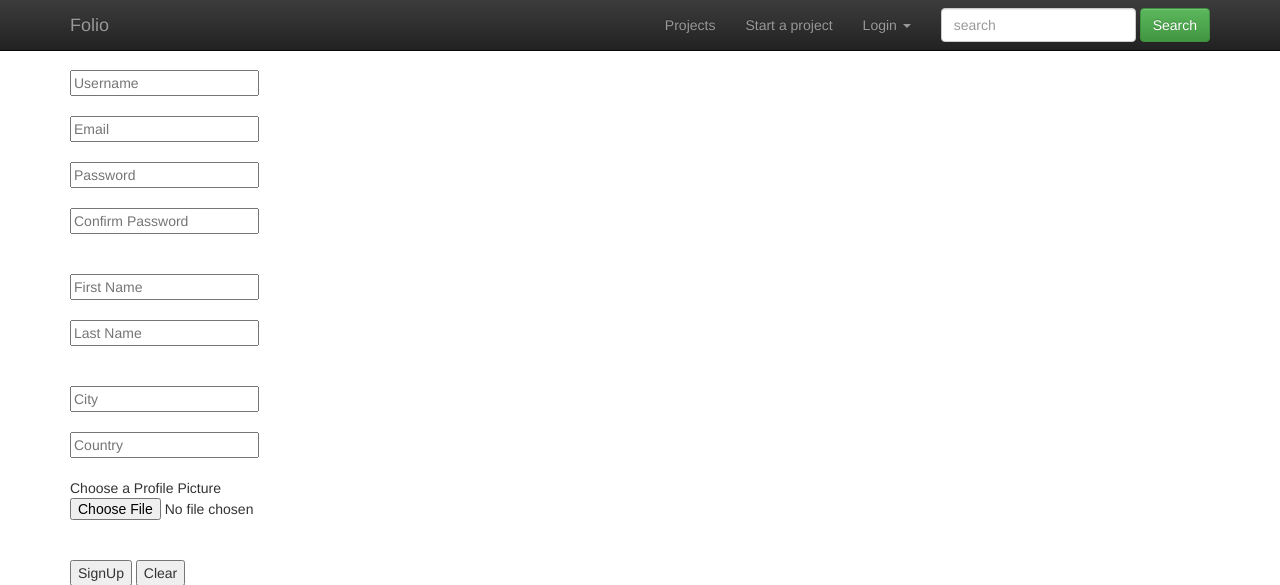
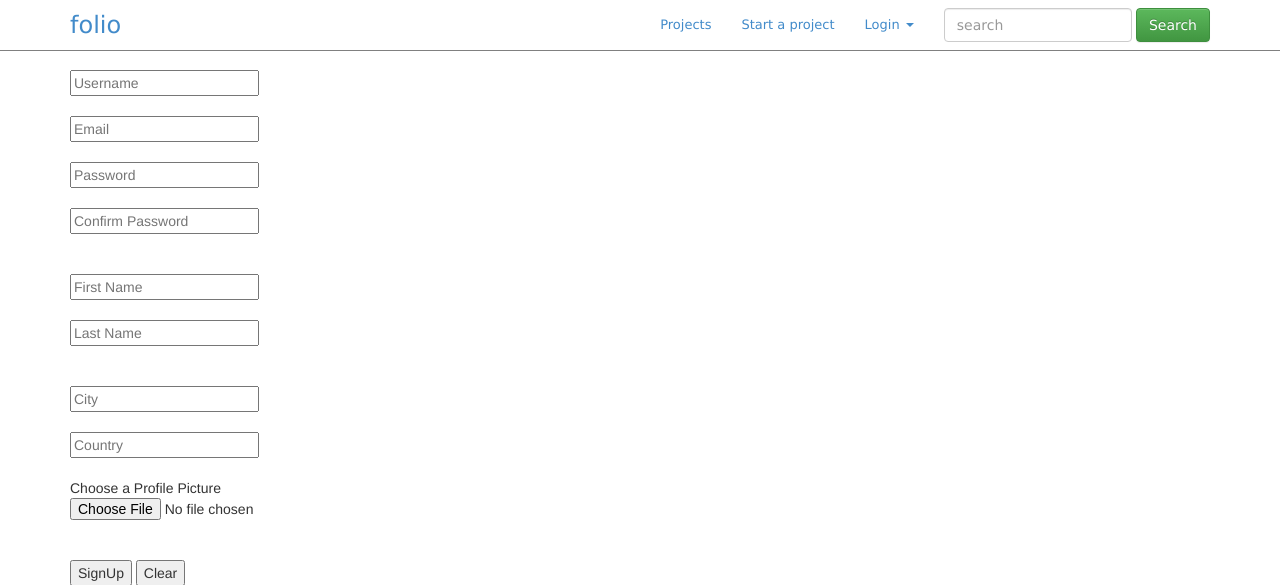
Before and after one commit to gattazr/Folio, a CodeIgniter app: page /index.php/user/sign_up in a window 1280 px wide. Shown: the top 585 px of the page. Run offline with CodeIgniter, Linux system fonts and the light colour scheme; some libraries are stand-ins or nearby versions.

Commit message:
Some CSS

```diff
--- a/application/views/templates/headmenu.php
+++ b/application/views/templates/headmenu.php
@@ -6,16 +6,32 @@ function headmenu(){
 		$isLogged = false;
 	}
 ?>
+
+
+
 <style>
 body{
 	padding-top: 70px;
 	padding-bottom: 30px;
 }
+
+.navbar{
+background:#fff;
+border-bottom: 1px solid grey;
+	font: 13px Verdana, 'Lucida Grande';
+	color:3399cc;
+}
+
+#title{
+font-size: 24px;
+}
+
+
 </style>
-<div class="navbar navbar-inverse navbar-fixed-top" role="navigation">
+<div class="navbar navbar-fixed-top" role="navigation">
 	<div class="container">
 		<div class="navbar-header">
-			<a class="navbar-brand" href=<?php echo base_url('');?>>Folio</a>
+			<a class="navbar-brand" href=<?php echo base_url('');?>> <span id=title>folio</span></a>
 		</div>
 		<div class="navbar-collapse collapse navbar-right">
 			<form class="navbar-form navbar-right" role="form" method='get' action='.'>
--- a/application/views/welcome.php
+++ b/application/views/welcome.php
@@ -13,8 +13,7 @@ include ('templates/info_card.php');
 		<div class="container theme-showcase" role="main">
 
 			<div class="jumbotron">
-				<h1>Template test page</h1>
-				<p>This is a simple example of Jumbotron</p>
+			<img src='<?php echo base_url('/assets/folioDesign.png');?>' width=100%>
 			</div>
 
 			<div class="page-header">
```
